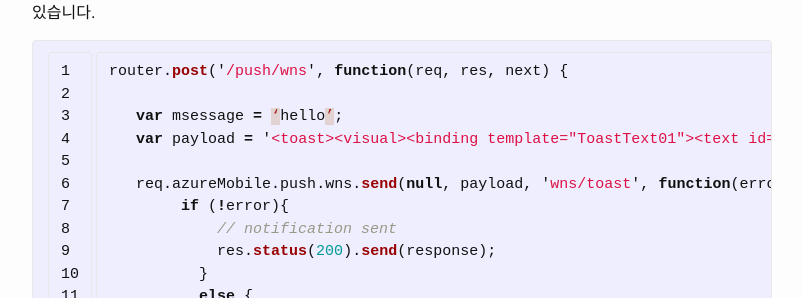
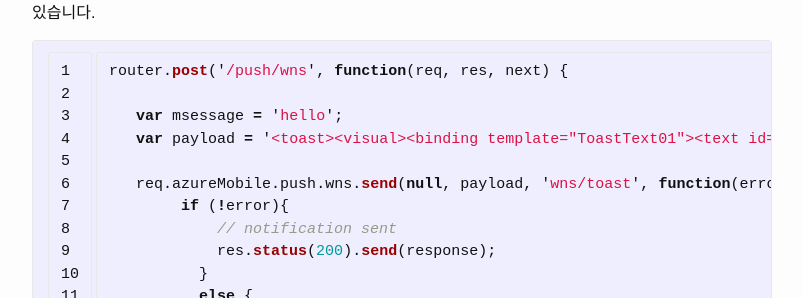
Before and after one commit to iljoong/iljoong.github.io, a Jekyll site: the page built from _posts/2016-04-16-Github-NHDemo.md, in a window 1280 px wide and 900 px high, scrolled down 1025 px. Shown: the part 152-450 px from the top of the window, without its empty margins (238-1041 px from the left). Built offline with Jekyll 4.4.1, drawn with Linux system fonts in a browser that asks for light colours.

Commit message:
fix 20160416

```diff
--- a/_posts/2016-04-16-Github-NHDemo.md
+++ b/_posts/2016-04-16-Github-NHDemo.md
@@ -41,7 +41,7 @@ Invoke-RestMethod -Headers @{"Authorization"=$api_key; "Content-Type"="applicati
 {% highlight js linenos %}
 router.post('/push/wns', function(req, res, next) {
 
-   var msessage = ‘hello’;
+   var msessage = 'hello';
    var payload = '<toast><visual><binding template="ToastText01"><text id="1">' + message + '</text></binding></visual></toast>';
 
    req.azureMobile.push.wns.send(null, payload, 'wns/toast', function(error, response) {
```
